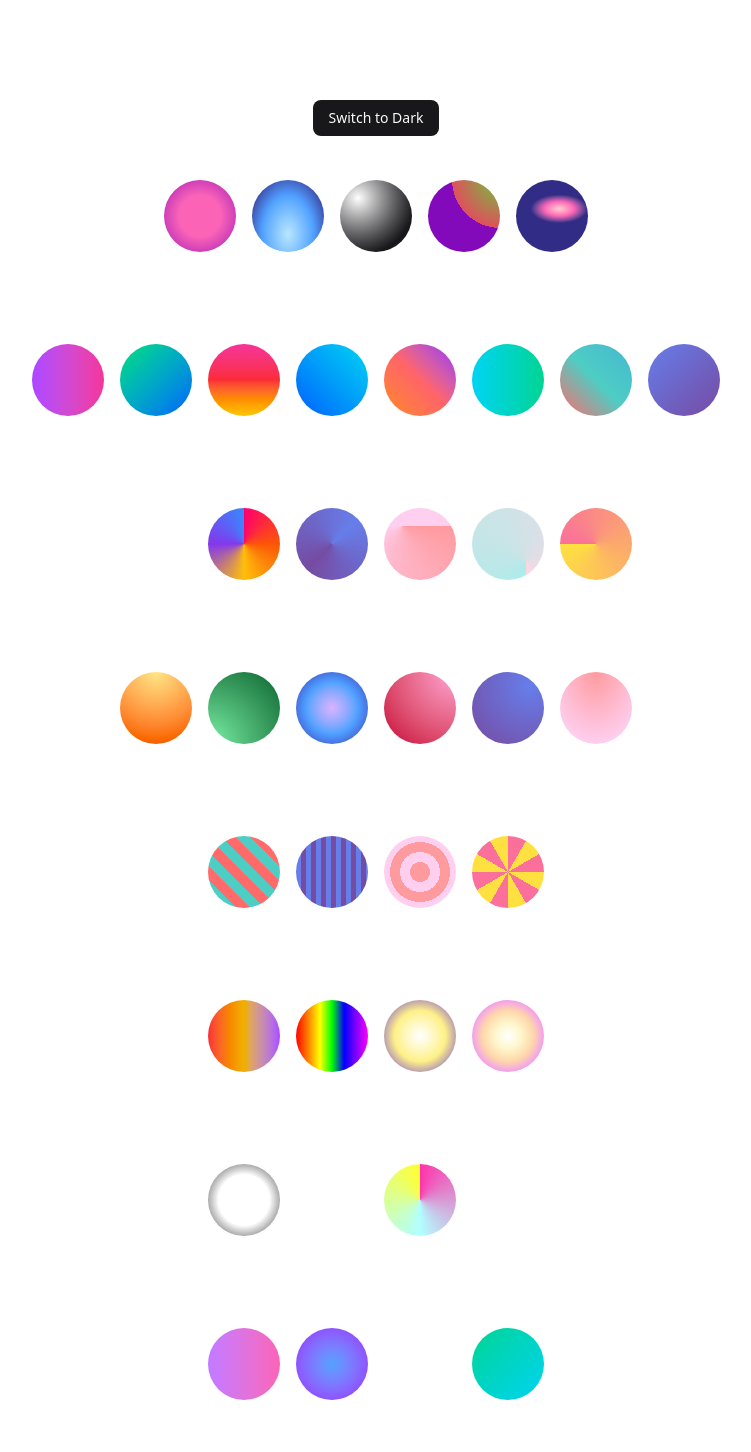
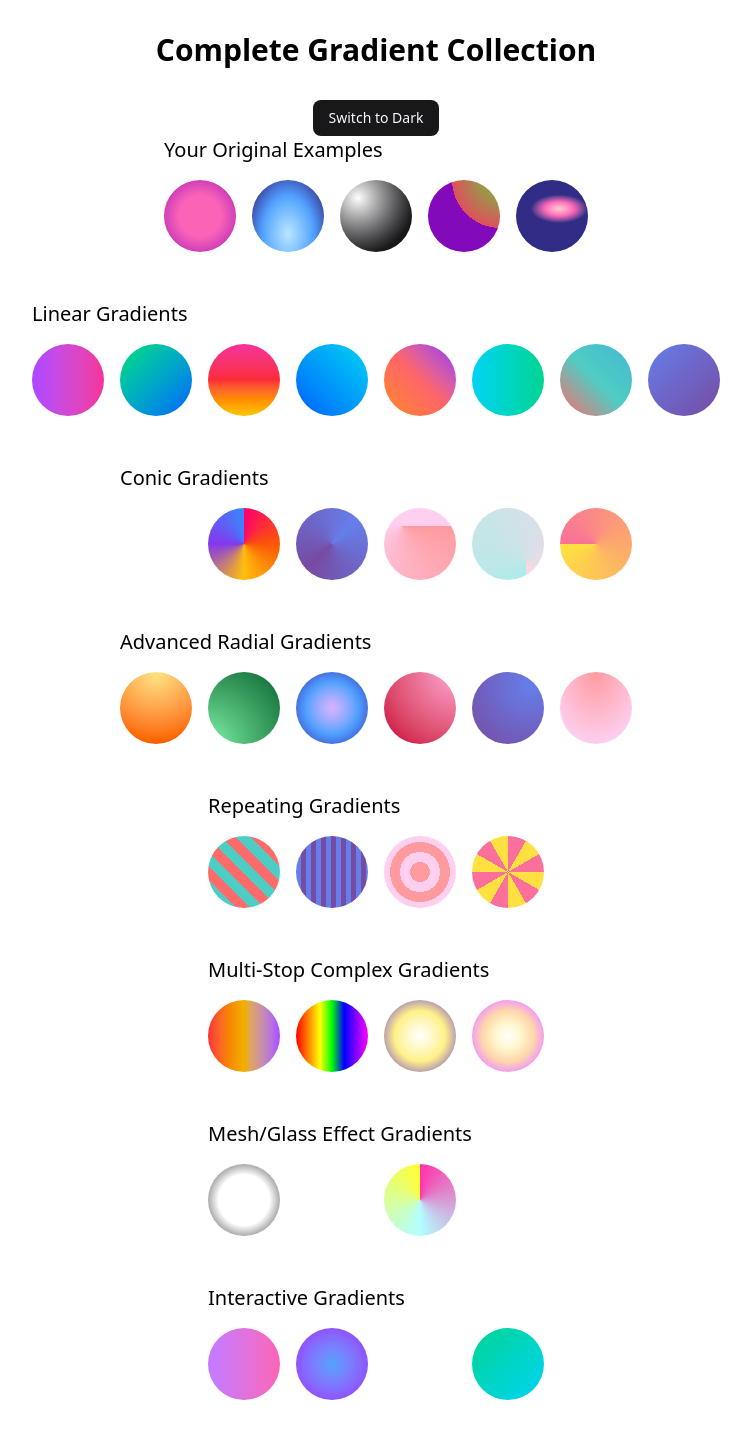
Before and after one commit to faisal004/gradients, a Next.js app: page / in a window 1280 px wide. Shown: the top 1452 px of the page, without its empty margins (264-1015 px from the left). Built offline with nearby package versions, Linux system fonts and the light colour scheme.

Commit message:
add : dark mode added with a good effect

```diff
--- a/src/app/globals.css
+++ b/src/app/globals.css
@@ -120,3 +120,40 @@
     @apply bg-background text-foreground;
   }
 }
+/* View transition styles */
+::view-transition-new(root),
+::view-transition-old(root) {
+  animation: pan 1.5s ease-in-out;
+  backface-visibility: hidden;
+  box-shadow: 2.2px 61.3px 73.1px -2px rgba(0, 0, 0, 0.58);
+}
+
+::view-transition-new(root) {
+  --sr: 180deg;
+}
+
+::view-transition-old(root) {
+  --sr: 0deg;
+  backface-visibility: hidden;
+}
+
+html {
+  view-transition-name: root;
+}
+
+@keyframes pan {
+  0% {
+    transform: scale(1) rotateY(var(--sr));
+  }
+  25% {
+    transform: scale(0.5) rotateY(var(--sr));
+    box-shadow: 1.8px 50.7px 51.4px -3.2px rgba(0, 0, 0, 0.32);
+  }
+  75% {
+    transform: scale(0.5) rotateY(calc(var(--sr) + 180deg));
+    box-shadow: 1.8px 50.7px 51.4px -3.2px rgba(0, 0, 0, 0.32);
+  }
+  100% {
+    transform: scale(1) rotateY(calc(var(--sr) + 180deg));
+  }
+}
--- a/src/app/page.tsx
+++ b/src/app/page.tsx
@@ -6,13 +6,12 @@ export default function Home() {
 
   return (
     <div className="min-h-screen flex flex-col items-center justify-center  p-8">
-      <h1 className="text-white  text-3xl font-bold text-cenA tree hydrated but some attributes of the server rendered HTML didn't match the client properties. This won't be patched up. This can happen if a SSR-ed Client Component used:
-      ter mb-8">Complete Gradient Collection</h1>
+      <h1 className="text-black dark:text-white  text-3xl font-bold text-center mb-8">Complete Gradient Collection</h1>
       <ThemeToggle />
 
       {/* Your Original Examples */}
       <div className="mb-12">
-        <h2 className="text-white text-xl mb-4">Your Original Examples</h2>
+        <h2 className="text-black dark:text-white text-xl mb-4">Your Original Examples</h2>
         <div className="flex flex-wrap gap-4 justify-center">
           <div className="size-18 rounded-full bg-radial from-pink-400 from-40% to-fuchsia-700"></div>
           <div className="size-18 rounded-full bg-radial-[at_50%_75%] from-sky-200 via-blue-400 to-indigo-900 to-90%"></div>
@@ -24,7 +23,7 @@ export default function Home() {
 
       {/* Linear Gradients */}
       <div className="mb-12">
-        <h2 className="text-white text-xl mb-4">Linear Gradients</h2>
+        <h2 className="text-black dark:text-white text-xl mb-4">Linear Gradients</h2>
         <div className="flex flex-wrap gap-4 justify-center">
           <div className="size-18 rounded-full bg-gradient-to-r from-purple-500 to-pink-500"></div>
           <div className="size-18 rounded-full bg-gradient-to-br from-green-400 to-blue-600"></div>
@@ -39,7 +38,7 @@ export default function Home() {
 
       {/* Conic Gradients */}
       <div className="mb-12">
-        <h2 className="text-white text-xl mb-4">Conic Gradients</h2>
+        <h2 className="text-black dark:text-white text-xl mb-4">Conic Gradients</h2>
         <div className="flex flex-wrap gap-4 justify-center">
           <div className="size-18 rounded-full bg-conic-gradient from-red-500 via-yellow-500  to-purple-500"></div>
           <div className="size-18 rounded-full bg-[conic-gradient(from_0deg,_#ff006e,_#fb5607,_#ffbe0b,_#8338ec,_#3a86ff)]"></div>
@@ -52,7 +51,7 @@ export default function Home() {
 
       {/* Advanced Radial Gradients */}
       <div className="mb-12">
-        <h2 className="text-white text-xl mb-4">Advanced Radial Gradients</h2>
+        <h2 className="text-black dark:text-white text-xl mb-4">Advanced Radial Gradients</h2>
         <div className="flex flex-wrap gap-4 justify-center">
           <div className="size-18 rounded-full bg-radial-[circle_at_top] from-amber-200 to-orange-600"></div>
           <div className="size-18 rounded-full bg-radial-[circle_at_bottom_left] from-green-300 to-green-800"></div>
@@ -65,7 +64,7 @@ export default function Home() {
 
       {/* Repeating Gradients */}
       <div className="mb-12">
-        <h2 className="text-white text-xl mb-4">Repeating Gradients</h2>
+        <h2 className="text-black dark:text-white text-xl mb-4">Repeating Gradients</h2>
         <div className="flex flex-wrap gap-4 justify-center">
           <div className="size-18 rounded-full bg-[repeating-linear-gradient(45deg,_#ff6b6b,_#ff6b6b_10px,_#4ecdc4_10px,_#4ecdc4_20px)]"></div>
           <div className="size-18 rounded-full bg-[repeating-linear-gradient(90deg,_#667eea,_#667eea_5px,_#764ba2_5px,_#764ba2_10px)]"></div>
@@ -76,7 +75,7 @@ export default function Home() {
 
       {/* Multi-Stop Complex Gradients */}
       <div className="mb-12">
-        <h2 className="text-white text-xl mb-4">Multi-Stop Complex Gradients</h2>
+        <h2 className="text-black dark:text-white text-xl mb-4">Multi-Stop Complex Gradients</h2>
         <div className="flex flex-wrap gap-4 justify-center">
           <div className="size-18 rounded-full bg-gradient-to-r from-red-500 via-yellow-500 via-green-500 via-blue-500 via-indigo-500 to-purple-500"></div>
           <div className="size-18 rounded-full bg-[linear-gradient(90deg,_#ff0000_0%,_#ff8000_16.66%,_#ffff00_33.33%,_#00ff00_50%,_#0000ff_66.66%,_#8000ff_83.33%,_#ff00ff_100%)]"></div>
@@ -87,7 +86,7 @@ export default function Home() {
 
       {/* Mesh/Glass Effect Gradients */}
       <div className="mb-12">
-        <h2 className="text-white text-xl mb-4">Mesh/Glass Effect Gradients</h2>
+        <h2 className="text-black dark:text-white text-xl mb-4">Mesh/Glass Effect Gradients</h2>
         <div className="flex flex-wrap gap-4 justify-center">
           <div className="size-18 rounded-full bg-[radial-gradient(circle_at_50%_50%,_rgba(255,255,255,0.8)_0%,_rgba(255,255,255,0.2)_50%,_rgba(0,0,0,0.8)_100%)]"></div>
           <div className="size-18 rounded-full bg-[linear-gradient(135deg,_rgba(255,255,255,0.1),_rgba(255,255,255,0)),_linear-gradient(225deg,_rgba(0,255,255,0.3),_rgba(0,0,255,0.8))]"></div>
@@ -98,7 +97,7 @@ export default function Home() {
 
       {/* Animated Gradients */}
       <div className="mb-12">
-        <h2 className="text-white text-xl mb-4">Interactive Gradients</h2>
+        <h2 className="text-black dark:text-white text-xl mb-4">Interactive Gradients</h2>
         <div className="flex flex-wrap gap-4 justify-center">
           <div className="size-18 rounded-full bg-gradient-to-r from-purple-400 to-pink-400 hover:from-pink-400 hover:to-purple-400 transition-all duration-1000"></div>
           <div className="size-18 rounded-full bg-radial from-blue-400 to-purple-600 hover:from-green-400 hover:to-blue-600 transition-all duration-700"></div>
@@ -109,7 +108,7 @@ export default function Home() {
 
       {/* Custom Complex Gradients */}
       <div className="mb-12">
-        <h2 className="text-white text-xl mb-4">Custom Complex Patterns</h2>
+        <h2 className="text-black dark:text-white text-xl mb-4">Custom Complex Patterns</h2>
         <div className="flex flex-wrap gap-4 justify-center">
           <div className="size-18 rounded-full bg-[radial-gradient(circle_at_25%_25%,_#667eea_0%,_transparent_50%),_radial-gradient(circle_at_75%_75%,_#764ba2_0%,_transparent_50%),_linear-gradient(45deg,_#f093fb,_#f5576c)]"></div>
           <div className="size-18 rounded-full bg-[conic-gradient(from_0deg_at_50%_50%,_#ff006e_0deg,_#fb5607_60deg,_#ffbe0b_120deg,_#8338ec_180deg,_#3a86ff_240deg,_#06ffa5_300deg,_#ff006e_360deg)]"></div>
@@ -120,7 +119,7 @@ export default function Home() {
 
       {/* Gradient Stops with Percentages */}
       <div className="mb-12">
-        <h2 className="text-white text-xl mb-4">Precise Color Stops</h2>
+        <h2 className="text-black dark:text-white text-xl mb-4">Precise Color Stops</h2>
         <div className="flex flex-wrap gap-4 justify-center">
           <div className="size-18 rounded-full bg-[linear-gradient(90deg,_#ff0000_0%,_#ff0000_20%,_#ffff00_20%,_#ffff00_40%,_#00ff00_40%,_#00ff00_60%,_#0000ff_60%,_#0000ff_80%,_#800080_80%,_#800080_100%)]"></div>
           <div className="size-18 rounded-full bg-[radial-gradient(circle,_#ffffff_10%,_#ff6b6b_30%,_#4ecdc4_60%,_#45b7d1_90%)]"></div>
--- a/src/components/theme-toggle.tsx
+++ b/src/components/theme-toggle.tsx
@@ -1,24 +1,55 @@
 'use client';
-import { useTheme } from 'next-themes';
 import { useEffect, useState } from 'react';
 import { Button } from './ui/button';
 
 export default function ThemeToggle() {
-    const { theme, setTheme } = useTheme();
     const [mounted, setMounted] = useState(false);
+    const [isDark, setIsDark] = useState(false);
 
     useEffect(() => {
         setMounted(true);
+        const savedTheme = document.documentElement.dataset.theme;
+        const prefersDark = window.matchMedia('(prefers-color-scheme: dark)').matches;
+        const initialDark = savedTheme === 'dark' || (!savedTheme && prefersDark);
+        setIsDark(initialDark);
+        document.documentElement.dataset.theme = initialDark ? 'dark' : 'light';
+        if (initialDark) {
+            document.documentElement.classList.add('dark');
+        } else {
+            document.documentElement.classList.remove('dark');
+        }
     }, []);
 
     if (!mounted) return null;
+
     const toggleTheme = () => {
-        setTheme(theme === 'dark' ? 'light' : 'dark');
+        if (typeof window === 'undefined') return;
+        if (document.startViewTransition) {
+            document.startViewTransition(() => {
+                const newDark = !isDark;
+                setIsDark(newDark);
+                document.documentElement.dataset.theme = newDark ? 'dark' : 'light';
+                if (newDark) {
+                    document.documentElement.classList.add('dark');
+                } else {
+                    document.documentElement.classList.remove('dark');
+                }
+            });
+        } else {
+            const newDark = !isDark;
+            setIsDark(newDark);
+            document.documentElement.dataset.theme = newDark ? 'dark' : 'light';
+            if (newDark) {
+                document.documentElement.classList.add('dark');
+            } else {
+                document.documentElement.classList.remove('dark');
+            }
+        }
     };
 
     return (
         <Button onClick={toggleTheme}>
-            {theme === 'dark' ? 'Switch to Light' : 'Switch to Dark'}
+            {isDark ? 'Switch to Light' : 'Switch to Dark'}
         </Button>
     );
 }
```
